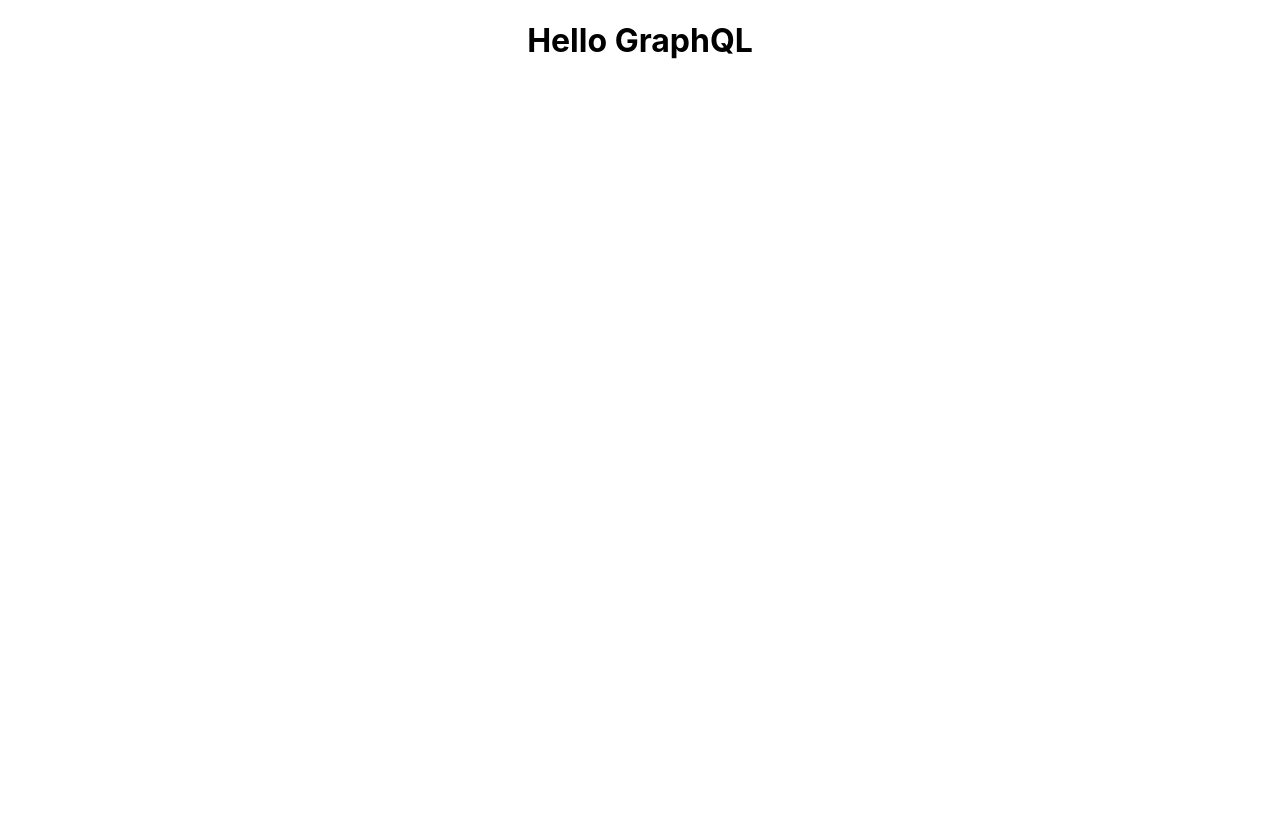
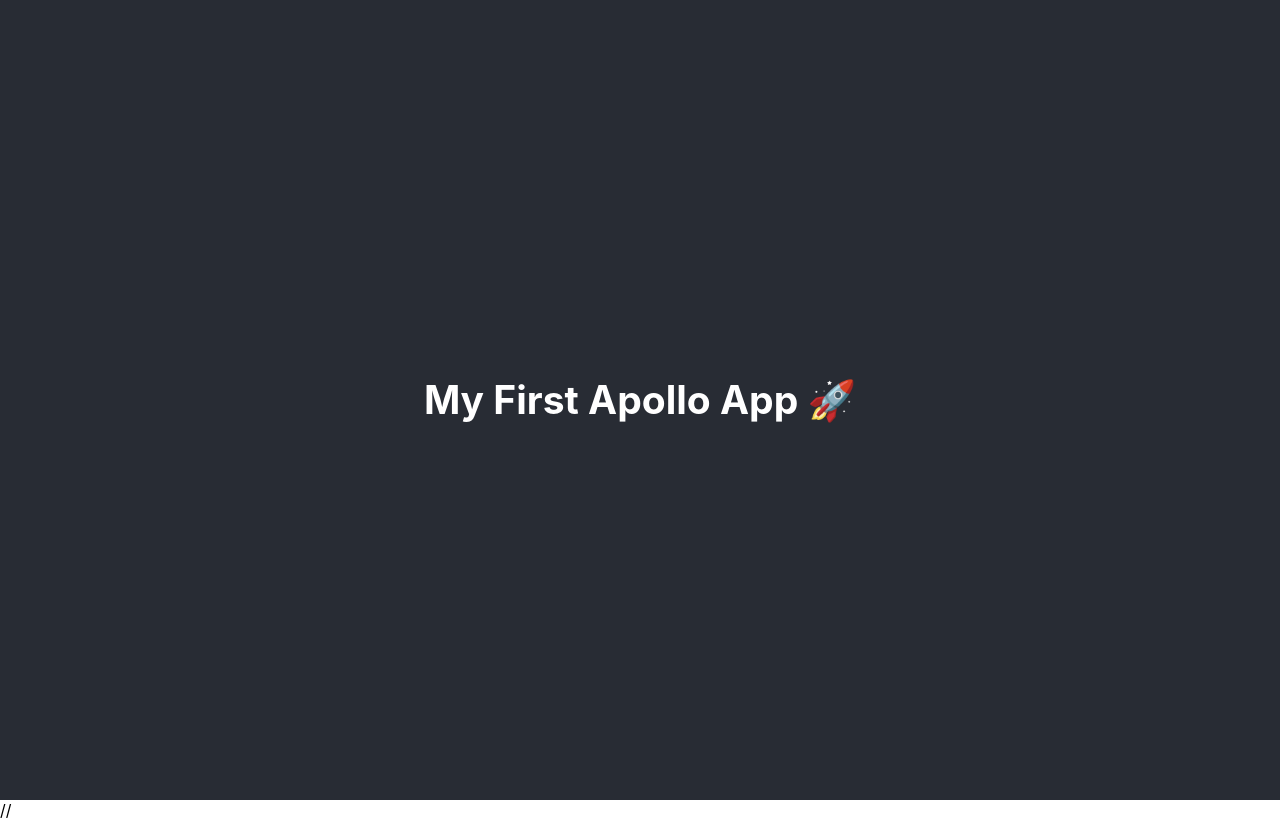
Before and after one commit to AhmedShaykh/GraphQl-With-Apollo-Client, a React (Create React App) app in the folder Client/: page / in a window 1280 px wide. Built offline with nearby package versions, Linux system fonts and the light colour scheme.

Commit message:
It's Time To Push !

```diff
--- a/Client/package.json
+++ b/Client/package.json
@@ -3,9 +3,11 @@
   "version": "0.1.0",
   "private": true,
   "dependencies": {
+    "@apollo/client": "^3.6.8",
     "@testing-library/jest-dom": "^5.16.4",
     "@testing-library/react": "^13.3.0",
     "@testing-library/user-event": "^13.5.0",
+    "graphql": "^16.5.0",
     "react": "^18.2.0",
     "react-dom": "^18.2.0",
     "react-scripts": "5.0.1",
--- a/Client/src/App.jsx
+++ b/Client/src/App.jsx
@@ -2,8 +2,8 @@ import './App.css';
 
 function App() {
   return (
-    <div className="App">
-      <h1>Hello GraphQL</h1>
+    <div className='App-header'>
+      <h2>My First Apollo App 🚀</h2>
     </div>
   );
 }
--- a/Client/src/index.js
+++ b/Client/src/index.js
@@ -3,12 +3,24 @@ import ReactDOM from 'react-dom/client';
 import './index.css';
 import App from './App.jsx';
 import reportWebVitals from './reportWebVitals';
+import {
+  ApolloClient,
+  InMemoryCache,
+  ApolloProvider,
+  // useQuery,
+  // gql
+} from "@apollo/client";
+
+const client = new ApolloClient({
+    uri: 'http://localhost:4000/',
+    cache: new InMemoryCache()
+});
 
 const root = ReactDOM.createRoot(document.getElementById('root'));
 root.render(
-  <React.StrictMode>
+  <ApolloProvider client={client}>
     <App />
-  </React.StrictMode>
+  // </ApolloProvider>
 );
 
 // If you want to start measuring performance in your app, pass a function
```
Also changed, not shown: 1 other file (tests, documents, lock files or other folders).
